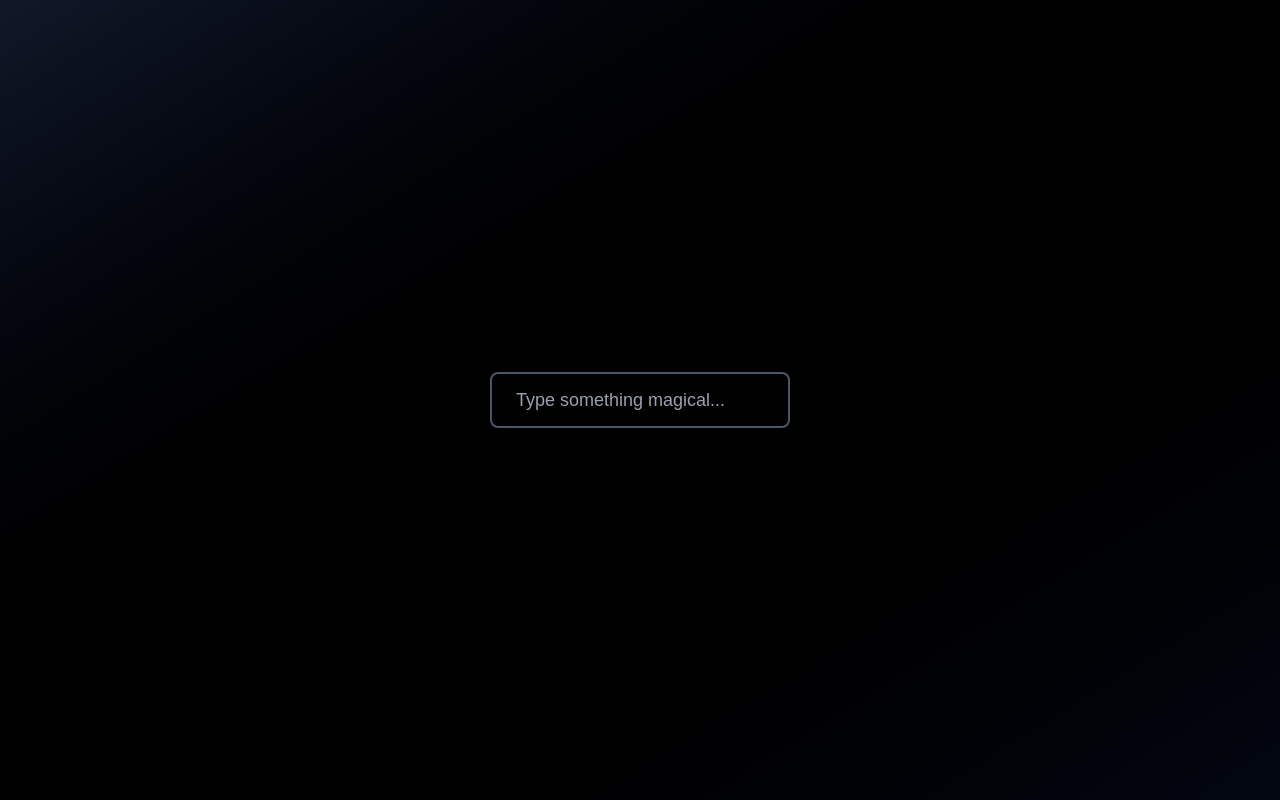
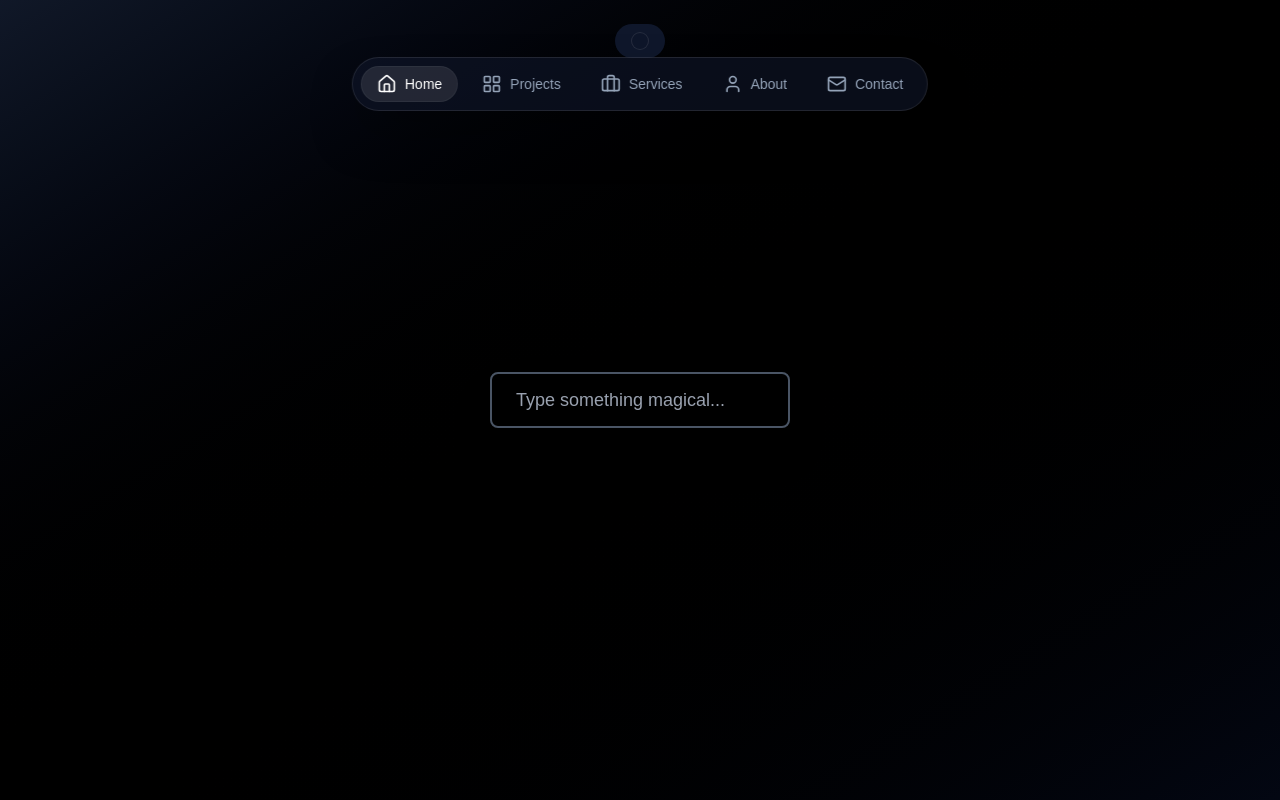
Before and after one commit to Alorik/Alorik-UI, a Next.js app: page / in a window 1280 px wide. Shown: the top 800 px of the page. Built offline with nearby package versions, Linux system fonts and the light colour scheme.

Commit message:
feat: FLoatingNav created

```diff
--- a/app/page.tsx
+++ b/app/page.tsx
@@ -12,6 +12,7 @@ import GridBackground from "@/components/Hero/GridBackground";
 import ParticlesHero from "@/components/Hero/ParticlesHero";
 import InputComponent from "@/components/Input1";
 import BreadCrumb from "@/components/Navigation/BreadCrumb";
+import FloatingNav from "@/components/Navigation/FloatingNav";
 import SlideButton from "@/components/SlideUpButton";
 
 
@@ -32,6 +33,7 @@ export default function Home() {
       <ParticlesHero />
       <GridBackground />
       <AnimatedList />
+      <FloatingNav />
       {/* <HoverReveal /> */}
     </div>
   );
--- /dev/null
+++ b/components/Navigation/FloatingNav.tsx
@@ -0,0 +1,85 @@
+"use client"
+import { Home, User, Briefcase, Mail, LayoutGrid } from "lucide-react";
+import { motion, useScroll, useMotionValueEvent } from "framer-motion";
+import { useState } from "react";
+import { difference } from "next/dist/build/utils";
+
+
+const navItems = [
+  { name: "Home", icon: Home },
+  { name: "Projects", icon: LayoutGrid },
+  { name: "Services", icon: Briefcase },
+  { name: "About", icon: User },
+  { name: "Contact", icon: Mail },
+];
+
+export default function FloatingNav() {
+  const [active, setActive] = useState("Home");
+  const { scrollY } = useScroll();
+  const [hidden, setHidden] = useState(false);
+  const [lastY, setLastY] = useState(0);
+
+  useMotionValueEvent(scrollY, "change", (latest) => {
+    const difference = latest - lastY;
+
+    if (difference > 0 && latest > 50) {
+      setHidden(true);
+    } else {
+      setHidden(false);
+    }
+    setLastY(latest);
+
+  })
+
+
+return (
+  <div className="fixed top-6 left-1/2 -translate-x-1/2">
+    <div className="flex gap-2 px-4 py-2 bg-slate-900 rounded-full">
+      <div className="flex items-center gap-2 px-2 py-2 rounded-full border border-white/10 bg-slate-900/60 backdrop-blur-xl shadow-2xl shadow-black/50">
+        <motion.nav
+          variants={{
+            visible: { y: 0, opacity: 1 },
+            hidden: { y: -100, opacity: 0 },
+          }}
+          animate={hidden ? "hidden" : "visible"}
+          transition={{ duration: 0.35, ease: "easeInOut" }}
+          className="fixed top-6 left-1/2 -translate-x-1/2 z-50"
+        >
+          <div className="flex items-center gap-2 px-2 py-2 rounded-full border border-white/10 bg-slate-900/60 backdrop-blur-xl shadow-2xl shadow-black/50">
+            {navItems.map((item) => {
+              const isActive = active === item.name;
+              return (
+                <button
+                  key={item.name}
+                  onClick={() => setActive(item.name)}
+                  className="relative px-4 py-2 text-sm font-medium transition-colors duration-300 rounded-full flex items-center gap-2"
+                  style={{
+                    color: isActive ? "#fff" : "#94a3b8", // White vs Slate-400
+                  }}
+                >
+                  {isActive && (
+                    <motion.div
+                      layoutId="active-pill"
+                      className="absolute inset-0 bg-white/10 rounded-full border border-white/5"
+                      transition={{
+                        type: "spring",
+                        stiffness: 300,
+                        damping: 30,
+                      }}
+                    />
+                  )}
+
+                  <span className="relative z-10 flex items-center gap-2">
+                    <item.icon size={20} />
+                    <span className="hidden sm:block">{item.name} </span>
+                  </span>
+                </button>
+              );
+            })}
+          </div>
+        </motion.nav>
+      </div>
+    </div>
+  </div>
+);
+}
```
